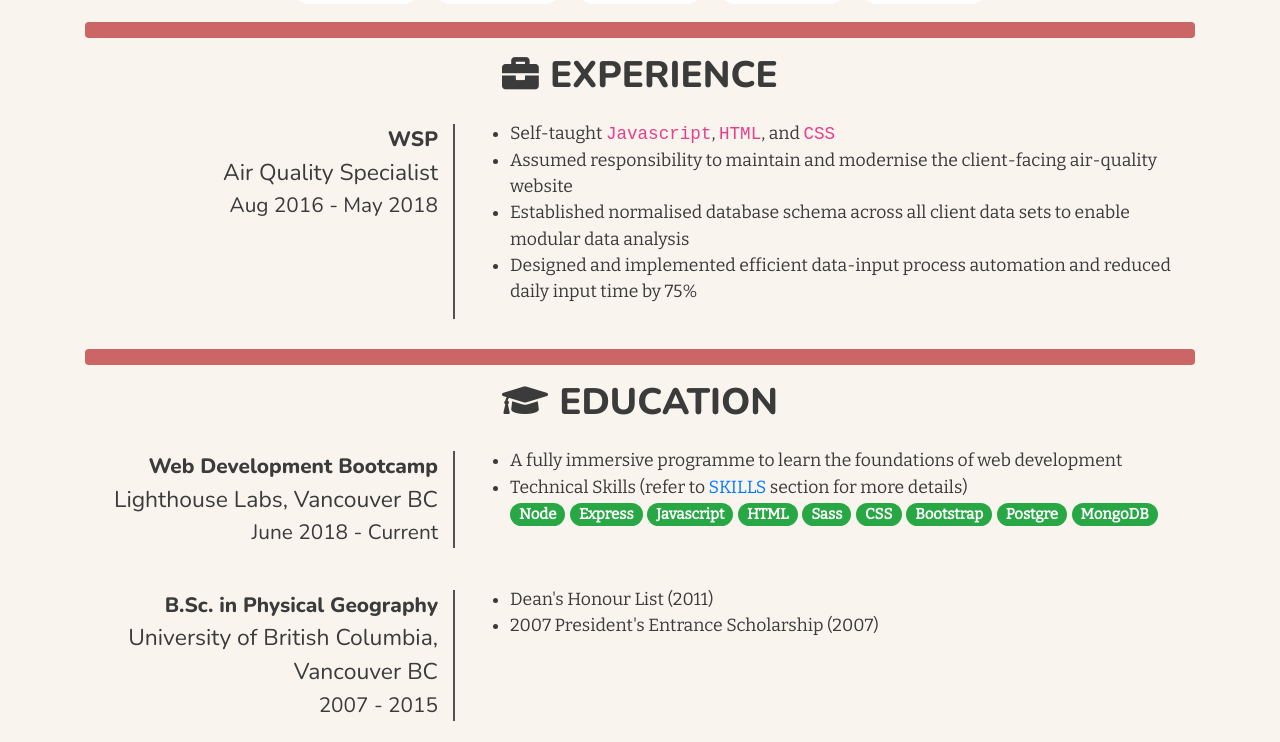
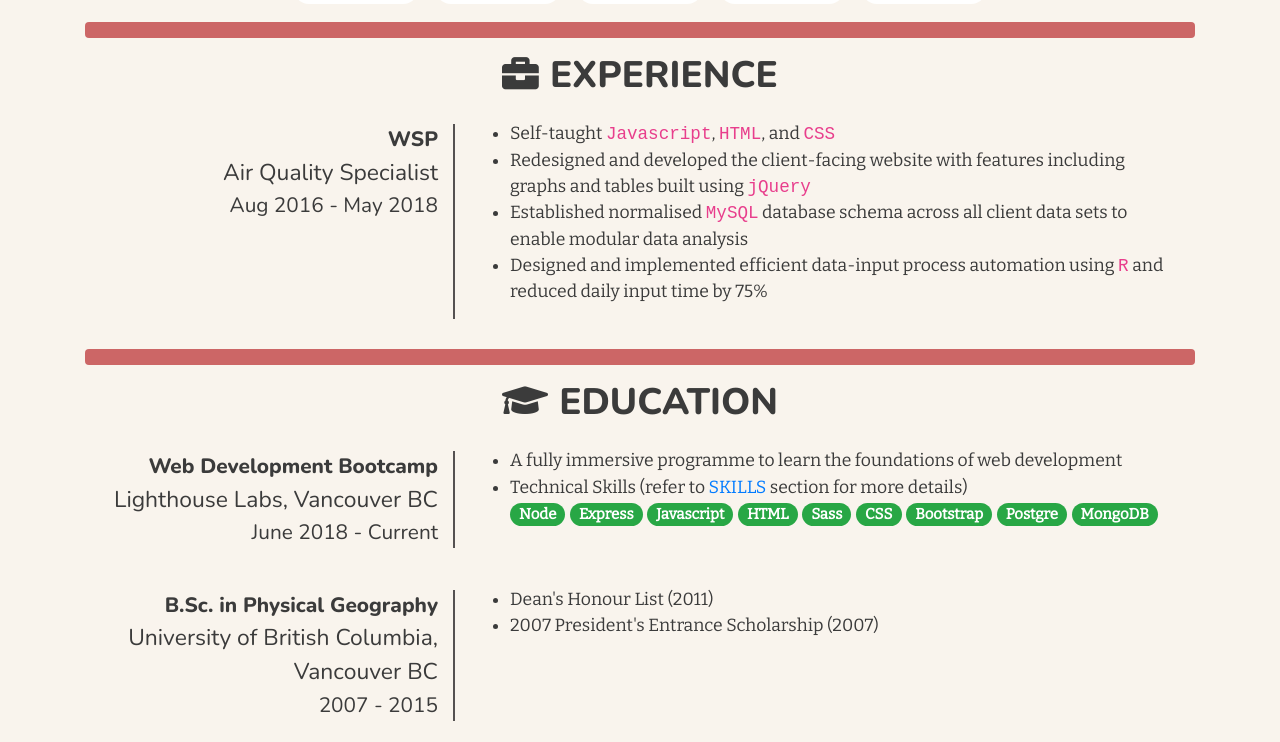
Before and after one commit to byeong0430/byeong0430.github.io, a Jekyll site: the page built from index.html, in a window 1280 px wide and 900 px high, scrolled down 794 px, cut to the strip 158-900 px from the top of the window. Built offline with Jekyll 4.4.1, drawn with Linux system fonts in a browser that asks for light colours; nearby versions of some CDN libraries.

Commit message:
used <code> around programming languages

```diff
--- a/_includes/experience.html
+++ b/_includes/experience.html
@@ -21,9 +21,16 @@
                 <code>HTML</code>, and
                 <code>CSS</code>
               </li>
-              <li>Assumed responsibility to maintain and modernise the client-facing air-quality website</li>
-              <li>Established normalised database schema across all client data sets to enable modular data analysis</li>
-              <li>Designed and implemented efficient data-input process automation and reduced daily input time by 75%</li>
+              <li>
+                Redesigned and developed the client-facing website with features including graphs and tables built using
+                <code>jQuery</code>
+              </li>
+              <li>
+                Established normalised
+                <code>MySQL</code> database schema across all client data sets to enable modular data analysis</li>
+              <li>
+                Designed and implemented efficient data-input process automation using
+                <code>R</code> and reduced daily input time by 75%</li>
             </ul>
           </section>
         </div>
```
